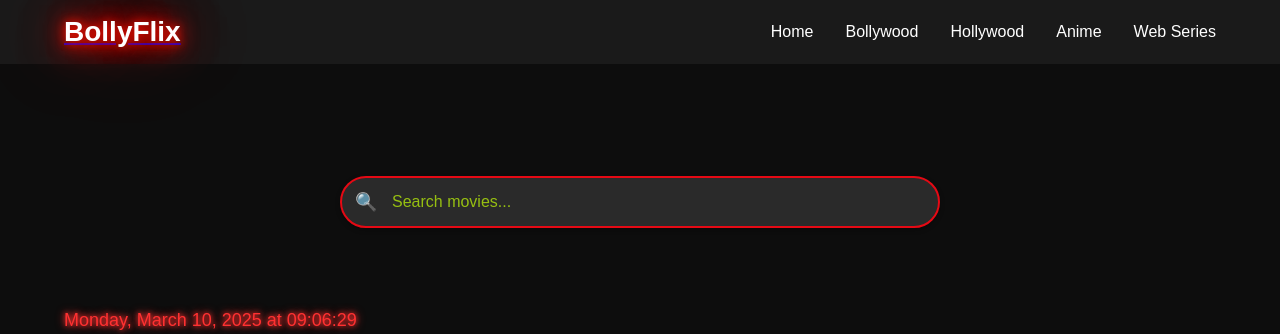
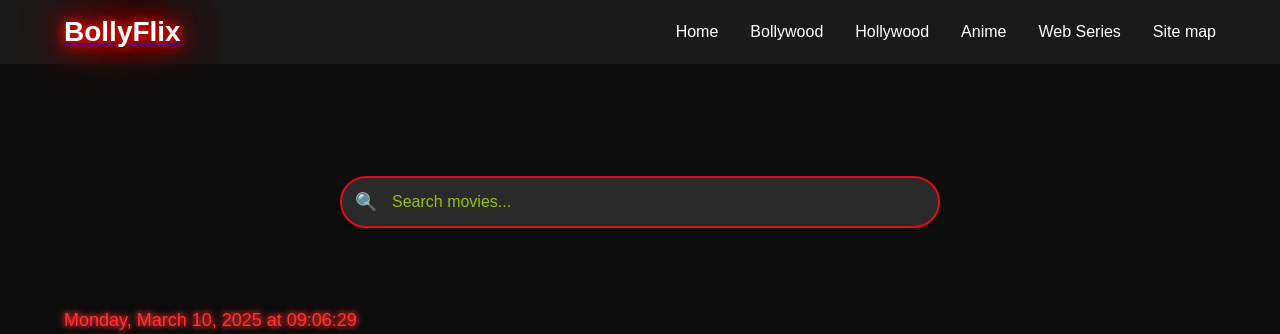
Before and after one commit to manish-sherawat/Bollyflix, a plain HTML site: page index.html in a window 1280 px wide. Shown: the top 334 px of the page. Drawn offline with Linux system fonts and the light colour scheme.

Commit message:
Update index.html

```diff
--- a/index.html
+++ b/index.html
@@ -22,6 +22,7 @@
             <a href="hollywood.html">Hollywood</a>
             <a href="anime.html">Anime</a>
             <a href="web-series.html">Web Series</a>
+            <a href="sitemap.xml">Site map</a>
         </nav>
     </header>
 
```
